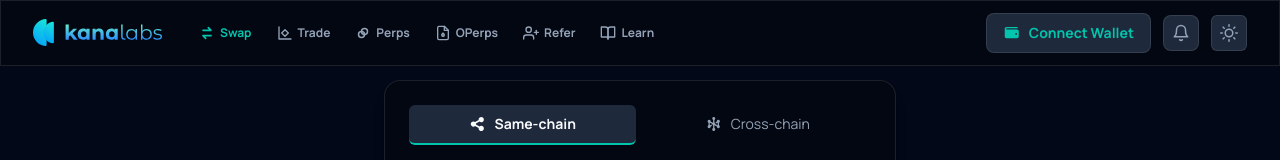
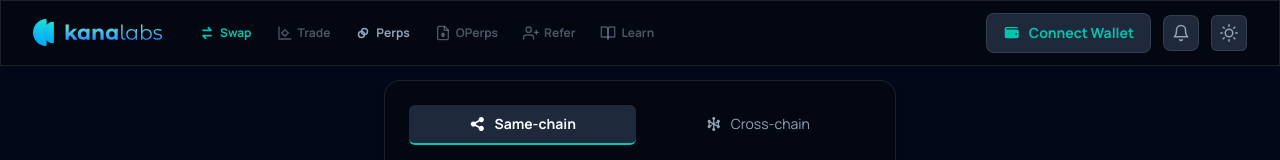
Before and after one commit to Sathyajhith-S-S/Kana-Labs, a React (Vite) app: page /swap in a window 1280 px wide. Shown: the top 160 px of the page. Built offline with nearby package versions, Linux system fonts and the light colour scheme.

Commit message:
unused url paths removed

```diff
--- a/src/App.tsx
+++ b/src/App.tsx
@@ -1,4 +1,4 @@
-import { Routes, Route } from 'react-router-dom';
+import { Routes, Route, Navigate } from 'react-router-dom';
 import SwapPage from './pages/SwapPage';
 import PerpsPage from './pages/PerpsPage';
 import { Layout } from './components/layout/Layout';
@@ -7,13 +7,13 @@ function App() {
   return (
     <Layout>
       <Routes>
-        {/* Default route to the Swap Page */}
-        <Route path="/" element={<SwapPage />} />
+        <Route path="/*" element={<Navigate to="/swap" replace />} />
+
         <Route path="/swap" element={<SwapPage />} />
         <Route path="/perps" element={<PerpsPage />} />
       </Routes>
     </Layout>
-  )
+  );
 }
 
 export default App;
--- a/src/components/layout/Header.tsx
+++ b/src/components/layout/Header.tsx
@@ -6,21 +6,31 @@ import { Link, useLocation } from "react-router-dom";
 import { FontAwesomeIcon } from "@fortawesome/react-fontawesome";
 import { faCircleInfo, faCircleUser, faMoneyBillTransfer, faStar, faWallet } from "@fortawesome/free-solid-svg-icons";
 
-const NavLink = ({ to, children }: { to: string; children: React.ReactNode; }) => {
+const NavLink = ({ to, children, disabled = false }: { to: string; children: React.ReactNode; disabled?: boolean; }) => {
     const location = useLocation();
     const active = location.pathname === to;
+
+    const classes = `
+        flex items-center gap-1 px-3 py-2 text-xs font-bold rounded-md
+        transition-all duration-200
+    `;
+
+    if (disabled) {
+        return (
+            <span className={`${classes} text-muted-foreground/50 cursor-not-allowed`}>
+                {children}
+            </span>
+        );
+    }
 
     return (
         <Link
             to={to}
-            className={`
-                flex items-center gap-1 px-3 py-2 text-xs font-bold rounded-md
-                transition-all duration-200
-                ${active
-                    ? 'text-primary'
-                    : 'text-muted-foreground hover:text-primary hover:-translate-y-0.5'
-                }
-            `}
+            className={`${classes} ${
+                active
+                ? 'text-primary'
+                : 'text-muted-foreground hover:text-primary hover:-translate-y-0.5'
+            }`}
         >
             {children}
         </Link>
@@ -59,7 +69,7 @@ export function Header() {
                                     </svg>
                                     Swap
                                 </NavLink>
-                                <NavLink to="/trade">
+                                <NavLink to="/trade" disabled>
                                     <svg xmlns="http://www.w3.org/2000/svg" width="18" height="16" viewBox="0 0 24 24" fill="none" stroke="currentColor" strokeWidth="2" strokeLinecap="round" strokeLinejoin="round"><path d="M3 3v18h18" /><path d="M7 12l5-5 5 5-5 5z" /></svg>
                                     Trade
                                 </NavLink>
@@ -67,15 +77,15 @@ export function Header() {
                                     <svg xmlns="http://www.w3.org/2000/svg" width="18" height="22" viewBox="0 0 24 24" fill="none" stroke="currentColor" strokeWidth="2" strokeLinecap="round" strokeLinejoin="round"><path d="M10 10c0-2.209 1.791-4 4-4s4 1.791 4 4-1.791 4-4 4-4-1.791-4-4z" /><path d="M6 14c0 2.209 1.791 4 4 4s4-1.791 4-4-1.791-4-4-4-4 1.791-4 4z" /></svg>
                                     Perps
                                 </NavLink>
-                                <NavLink to="/operps">
+                                <NavLink to="/operps" disabled>
                                     <svg xmlns="http://www.w3.org/2000/svg" width="18" height="16" viewBox="0 0 24 24" fill="none" stroke="currentColor" strokeWidth="2" strokeLinecap="round" strokeLinejoin="round"><path d="M14 2H6a2 2 0 0 0-2 2v16a2 2 0 0 0 2 2h12a2 2 0 0 0 2-2V8z" /><polyline points="14 2 14 8 20 8" /><circle cx="12" cy="15" r="2" /><path d="M12 17v-5" /></svg>
                                     OPerps
                                 </NavLink>
-                                <NavLink to="/refer">
+                                <NavLink to="/refer" disabled>
                                     <svg xmlns="http://www.w3.org/2000/svg" width="18" height="16" viewBox="0 0 24 24" fill="none" stroke="currentColor" strokeWidth="2" strokeLinecap="round" strokeLinejoin="round"><path d="M16 21v-2a4 4 0 0 0-4-4H5a4 4 0 0 0-4 4v2" /><circle cx="8.5" cy="7" r="4" /><line x1="20" y1="8" x2="20" y2="14" /><line x1="17" y1="11" x2="23" y2="11" /></svg>
                                     Refer
                                 </NavLink>
-                                <NavLink to="/learn">
+                                <NavLink to="/learn" disabled>
                                     <svg xmlns="http://www.w3.org/2000/svg" width="18" height="16" viewBox="0 0 24 24" fill="none" stroke="currentColor" strokeWidth="2" strokeLinecap="round" strokeLinejoin="round"><path d="M2 3h6a4 4 0 0 1 4 4v14a3 3 0 0 0-3-3H2z" /><path d="M22 3h-6a4 4 0 0 0-4 4v14a3 3 0 0 1 3-3h7z" /></svg>
                                     Learn
                                 </NavLink>
```
